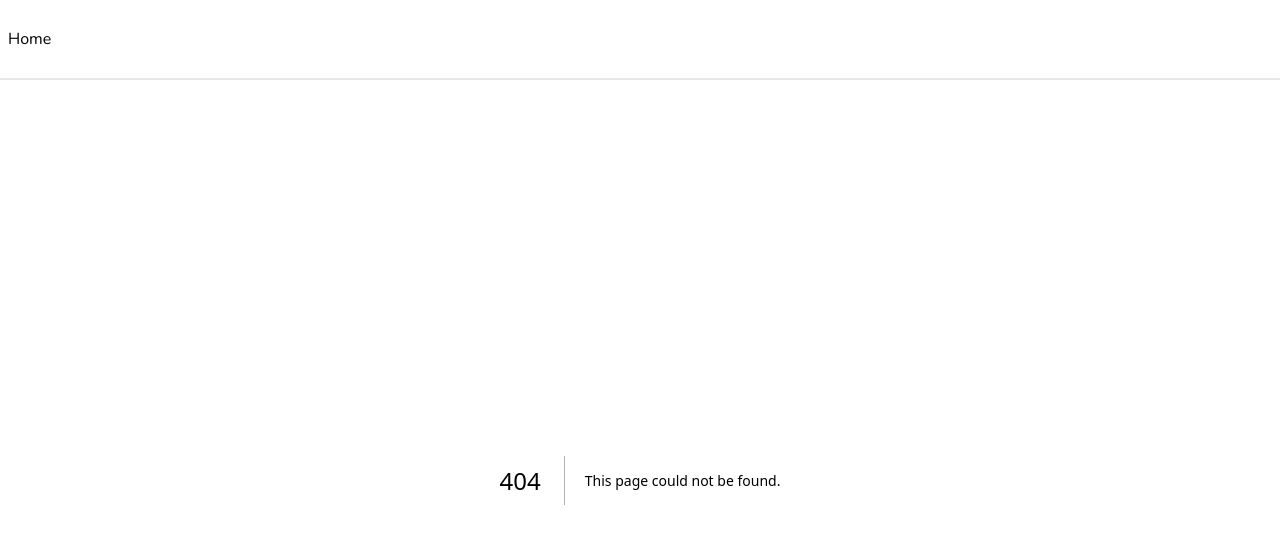
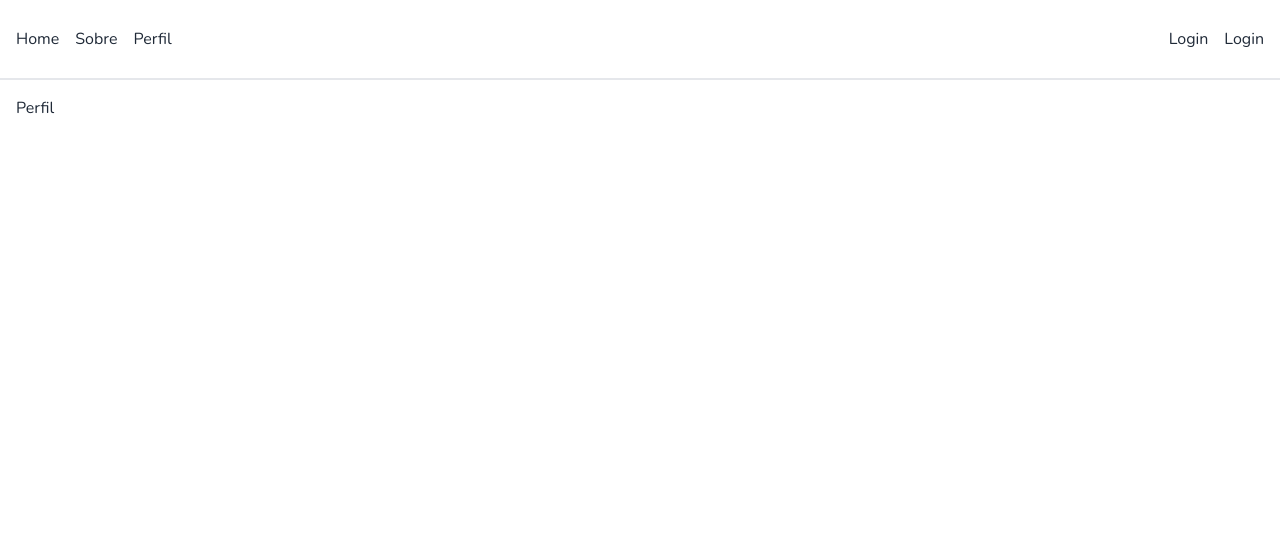
Before and after one commit to lipeon/nextpoke, a Next.js app: page /perfil in a window 1280 px wide. Before the commit this address had no page. Shown: the top 544 px of the page. Built offline with nearby package versions, Linux system fonts and the light colour scheme.

Commit message:
Faltou subir esses arquivos

```diff
--- /dev/null
+++ b/app/api/sobre/page.tsx
@@ -0,0 +1,7 @@
+import React from "react";
+
+const page = () => {
+  return <div className="p-4">Sobre</div>;
+};
+
+export default page;
--- a/app/components/navbar.tsx
+++ b/app/components/navbar.tsx
@@ -2,15 +2,25 @@ import React from "react";
 import Link from "next/link";
 
 const Navbar = () => {
-    return (
-    <div className="h-20 w-full border-b-2 flex items-center">
-        <ul>
-            <li className="p-2 cursor-pointer">
-                <Link href="/" >Home</Link>
-            </li>
-        </ul>
+  return (
+    <div className="h-20 w-full border-b-2 flex items-center justify-between p-2">
+      <ul className="flex">
+        <li className="p-2 cursor-pointer">
+          <Link href="/">Home</Link>
+        </li>
+        <li className="p-2 cursor-pointer">
+          <Link href="/sobre">Sobre</Link>
+        </li>
+        <li className="p-2 cursor-pointer">
+          <Link href="/perfil">Perfil</Link>
+        </li>
+      </ul>
+      <ul className="flex">
+        <li className="p-2 cursor-pointer">Login</li>
+        <li className="p-2 cursor-pointer">Login</li>
+      </ul>
     </div>
-     );
-}
+  );
+};
 
 export default Navbar;
--- /dev/null
+++ b/app/perfil/page.tsx
@@ -0,0 +1,7 @@
+import React from "react";
+
+const page = () => {
+  return <div className="p-4">Perfil</div>;
+};
+
+export default page;
--- a/app/profile/page.tsx
+++ /dev/null
@@ -1,9 +0,0 @@
-import React from 'react'
-
-const page = () => {
-  return (
-    <div className='p-4'>Perfil</div>
-  )
-}
-
-export default page
```
